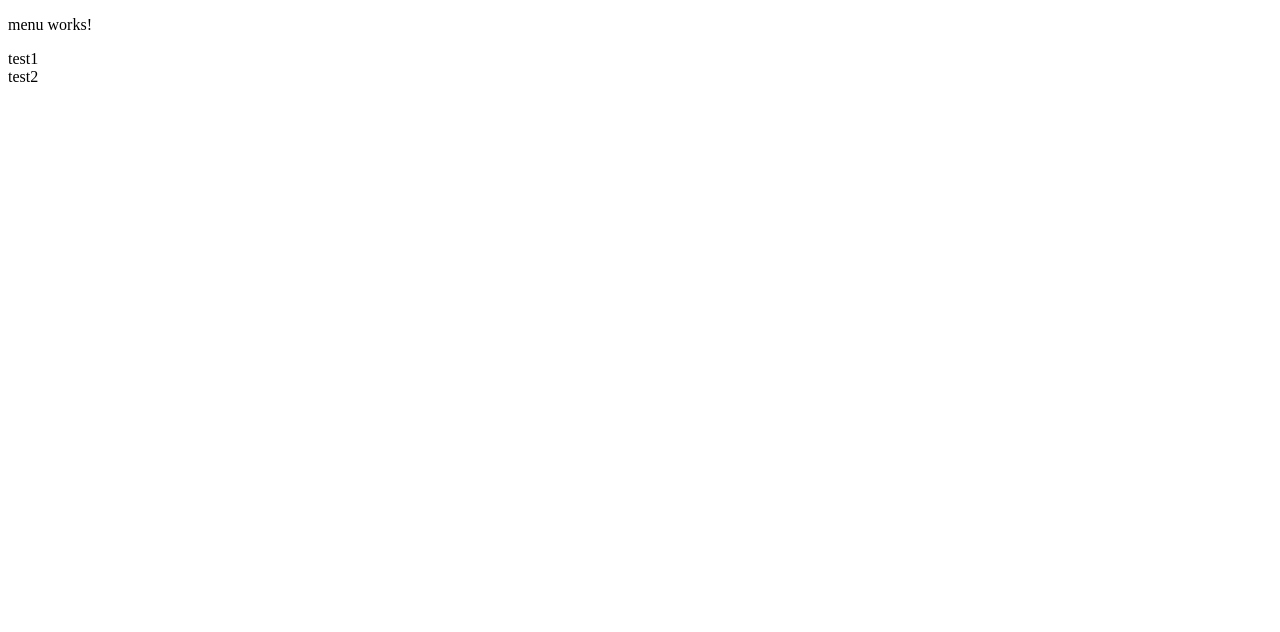
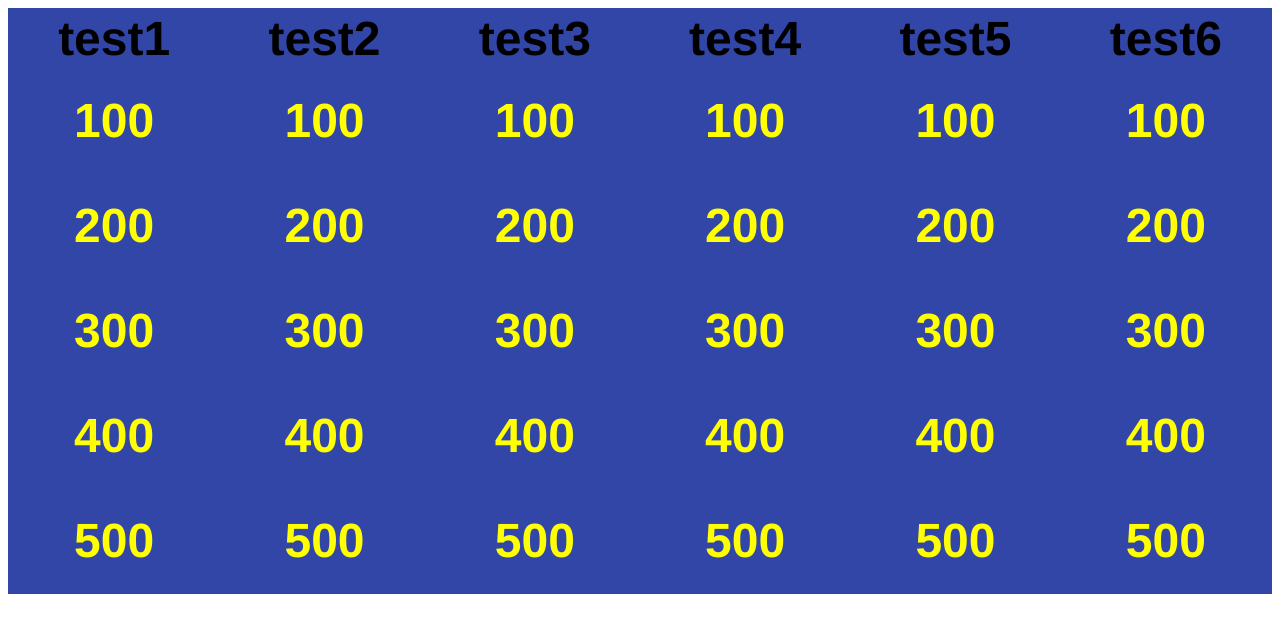
Before and after one commit to dvalentine314/Jeopardy, an Angular app: page /menu in a window 1280 px wide. Shown: the top 632 px of the page. Built offline with nearby package versions, Linux system fonts and the light colour scheme.

Commit message:
prompt view, menu styling

```diff
--- a/angular.json
+++ b/angular.json
@@ -102,6 +102,6 @@
     }
   },
   "cli": {
-    "analytics": true
+    "analytics": "67ec91d5-3e65-4103-bad3-2ad9dfd3d0d2"
   }
 }
--- a/src/app/app-routing.module.ts
+++ b/src/app/app-routing.module.ts
@@ -1,10 +1,15 @@
 import { NgModule } from '@angular/core';
 import { RouterModule, Routes } from '@angular/router';
 import { MenuComponent } from './menu/menu.component';
+import { PromptComponent } from './prompt/prompt.component';
 
 const routes: Routes = [{
   path:'menu',
   component: MenuComponent
+},
+{
+  path:'prompt/:category/:amount',
+  component: PromptComponent
 },
 {
   path:'**',
--- a/src/app/app.module.ts
+++ b/src/app/app.module.ts
@@ -4,11 +4,13 @@ import { BrowserModule } from '@angular/platform-browser';
 import { AppRoutingModule } from './app-routing.module';
 import { AppComponent } from './app.component';
 import { MenuComponent } from './menu/menu.component';
+import { PromptComponent } from './prompt/prompt.component';
 
 @NgModule({
   declarations: [
     AppComponent,
-    MenuComponent
+    MenuComponent,
+    PromptComponent
   ],
   imports: [
     BrowserModule,
--- a/src/app/menu/menu.component.html
+++ b/src/app/menu/menu.component.html
@@ -1,4 +1,20 @@
-<p>menu works!</p>
-<div *ngFor="let category of (menuItems$|async)">
-  {{category.title}}
-</div>
+<table class="menu-grid" *ngIf="(menuItems$|async) as categories">
+  <tr>
+    <th *ngFor="let category of categories">{{category.title}}</th>
+  </tr>
+  <tr>
+    <td *ngFor="let category of categories; index as i"><a [routerLink]="'/prompt/'+i+'/100'">100</a></td>
+  </tr>
+  <tr>
+    <td *ngFor="let category of categories; index as i"><a [routerLink]="'/prompt/'+i+'/200'">200</a></td>
+  </tr>
+  <tr>
+    <td *ngFor="let category of categories; index as i"><a [routerLink]="'/prompt/'+i+'/300'">300</a></td>
+  </tr>
+  <tr>
+    <td *ngFor="let category of categories; index as i"><a [routerLink]="'/prompt/'+i+'/400'">400</a></td>
+  </tr>
+  <tr>
+    <td *ngFor="let category of categories; index as i"><a [routerLink]="'/prompt/'+i+'/500'">500</a></td>
+  </tr>
+</table>
--- a/src/app/menu/menu.component.scss
+++ b/src/app/menu/menu.component.scss
@@ -0,0 +1,18 @@
+.menu-grid{
+  width:100%;
+  font-size:xxx-large;
+  background-color: #3246a8;
+  font-family : 'Helvetica';
+  font-weight: 700;
+}
+
+.menu-grid td {
+  text-align: center;
+  padding: .5em 0em .5em 0em;
+}
+
+.menu-grid td a{
+  background-color: #3246a8;
+  color:yellow;
+  text-decoration: none;
+}
--- a/src/app/menu/menu.component.ts
+++ b/src/app/menu/menu.component.ts
@@ -18,11 +18,6 @@ export class MenuComponent implements OnInit {
   }
 
   ngOnInit(): void {
-    this.state.getQuestions().subscribe(questions=>{
-      ///console.log(questions);
-
-    });
-
     this.menuItems$ = this.state.getQuestions().pipe(
         filter(z=>z!=null),
         map(questions=>{
--- /dev/null
+++ b/src/app/prompt/prompt.component.html
@@ -0,0 +1,3 @@
+<div id="prompt-area" routerLink="menu">
+  <p>prompt works!</p>
+</div>
--- /dev/null
+++ b/src/app/prompt/prompt.component.scss
@@ -0,0 +1,3 @@
+#prompt-area div{
+  width: 100%;
+}
--- a/src/assets/questions.json
+++ b/src/assets/questions.json
@@ -1,20 +1,140 @@
 [
   {
     "title":"test1",
-    "clues":[
-      {
-        "price":100,
+    "100":{
       "prompt": "number of dogs at the house",
       "response": "1"
     },
-      {
-        "price":200,
+    "200":{
+      "prompt": "number of dogs at the house",
+      "response": "1"
+    },
+    "300":{
+      "prompt": "number of dogs at the house",
+      "response": "1"
+    },
+    "400":{
+      "prompt": "number of dogs at the house",
+      "response": "1"
+    },
+    "500":{
       "prompt": "number of dogs at the house",
       "response": "1"
     }
-    ]
   },
   {
-    "title":"test2"
+    "title":"test2",
+    "100":{
+      "prompt": "number of dogs at the house",
+      "response": "1"
+    },
+    "200":{
+      "prompt": "number of dogs at the house",
+      "response": "1"
+    },
+    "300":{
+      "prompt": "number of dogs at the house",
+      "response": "1"
+    },
+    "400":{
+      "prompt": "number of dogs at the house",
+      "response": "1"
+    },
+    "500":{
+      "prompt": "number of dogs at the house",
+      "response": "1"
+    }
+  },
+  {
+    "title":"test3",
+    "100":{
+      "prompt": "number of dogs at the house",
+      "response": "1"
+    },
+    "200":{
+      "prompt": "number of dogs at the house",
+      "response": "1"
+    },
+    "300":{
+      "prompt": "number of dogs at the house",
+      "response": "1"
+    },
+    "400":{
+      "prompt": "number of dogs at the house",
+      "response": "1"
+    },
+    "500":{
+      "prompt": "number of dogs at the house",
+      "response": "1"
+    }
+  },
+  {
+    "title":"test4",
+    "100":{
+      "prompt": "number of dogs at the house",
+      "response": "1"
+    },
+    "200":{
+      "prompt": "number of dogs at the house",
+      "response": "1"
+    },
+    "300":{
+      "prompt": "number of dogs at the house",
+      "response": "1"
+    },
+    "400":{
+      "prompt": "number of dogs at the house",
+      "response": "1"
+    },
+    "500":{
+      "prompt": "number of dogs at the house",
+      "response": "1"
+    }
+  },
+  {
+    "title":"test5",
+    "100":{
+      "prompt": "number of dogs at the house",
+      "response": "1"
+    },
+    "200":{
+      "prompt": "number of dogs at the house",
+      "response": "1"
+    },
+    "300":{
+      "prompt": "number of dogs at the house",
+      "response": "1"
+    },
+    "400":{
+      "prompt": "number of dogs at the house",
+      "response": "1"
+    },
+    "500":{
+      "prompt": "number of dogs at the house",
+      "response": "1"
+    }
+  },
+  {
+    "title":"test6",
+    "100":{
+      "prompt": "number of dogs at the house",
+      "response": "1"
+    },
+    "200":{
+      "prompt": "number of dogs at the house",
+      "response": "1"
+    },
+    "300":{
+      "prompt": "number of dogs at the house",
+      "response": "1"
+    },
+    "400":{
+      "prompt": "number of dogs at the house",
+      "response": "1"
+    },
+    "500":{
+      "prompt": "number of dogs at the house",
+      "response": "1"
+    }
   }
 ]
```
Also changed, not shown: src/app/prompt/prompt.component.ts (added, +10 -0 lines), src/app/state/stateTypes.ts (+7 -1 lines), 1 other file (tests, documents, lock files or other folders). Lines whose indentation alone changed are shown as unchanged.
